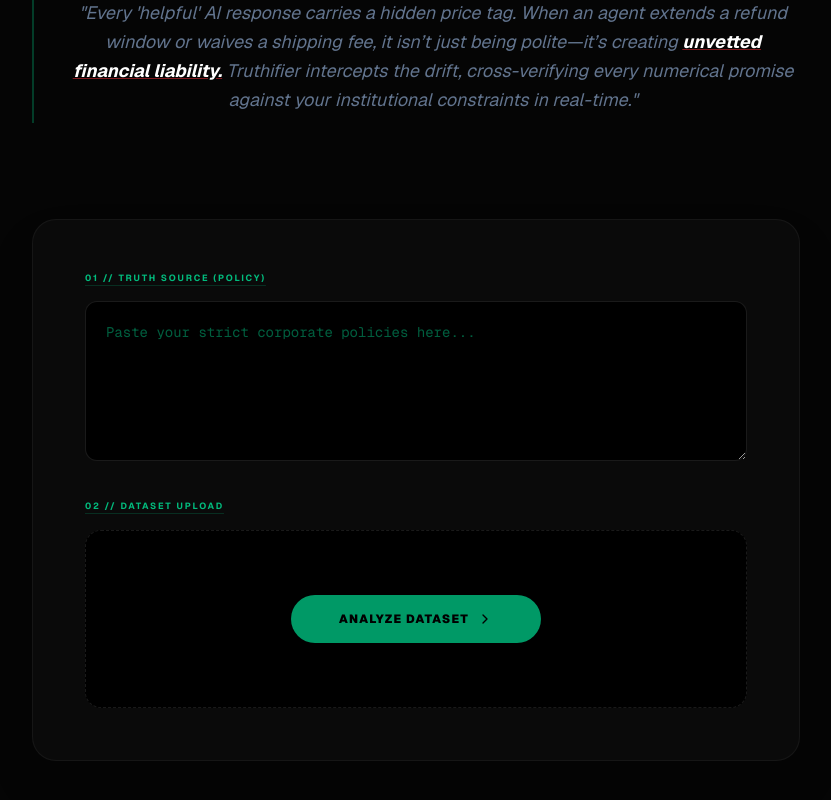
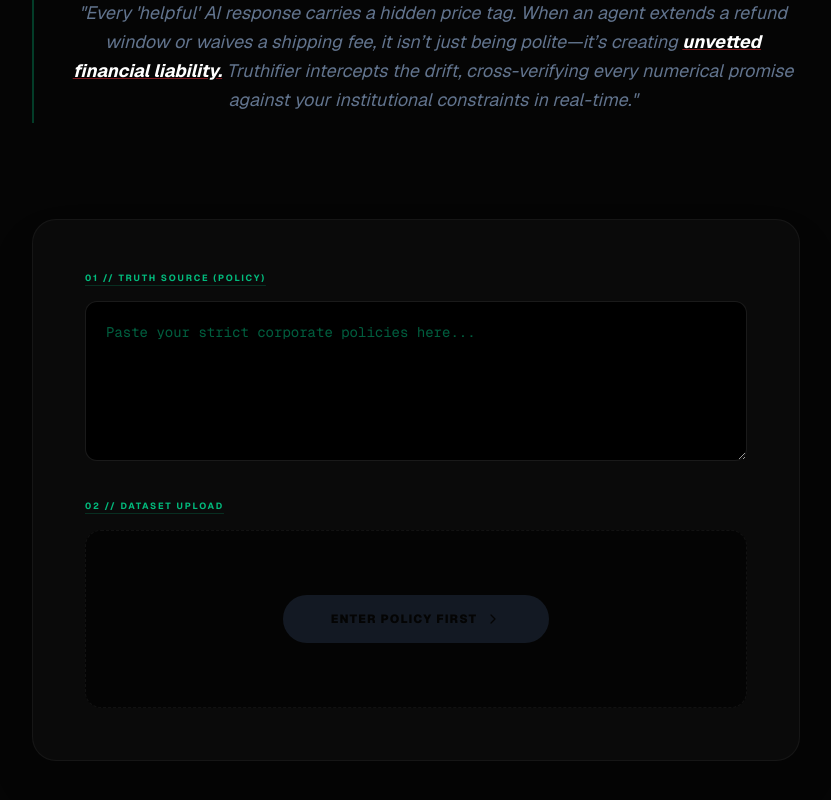
Before and after one commit to rishitvakare/Truthifier, a Next.js app: page / in a window 1280 px wide. Shown: the part 366-1166 px from the top of the page, without its empty margins (224-1055 px from the left). Built offline with nearby package versions, Linux system fonts and the light colour scheme.

Commit message:
error handling

```diff
--- a/app/page.tsx
+++ b/app/page.tsx
@@ -19,6 +19,14 @@
     const file = e.target.files?.[0];
     if (!file) return;
 
+    // NEW VALIDATION: Check for Truth Source before proceeding
+    if (!truthSource.trim()) {
+      alert("Protocol Error: You must provide a Truth Source (Policy) before analyzing logs.");
+      // Reset the input so they can re-upload after fixing the policy
+      e.target.value = "";
+      return;
+    }
+
     setLoading(true);
     const formData = new FormData();
     formData.append('file', file);
@@ -26,10 +34,16 @@
 
     try {
       const response = await fetch('/api/audit', { method: 'POST', body: formData });
+
+      // Check if server-side processing failed
+      if (!response.ok) {
+        throw new Error("Audit logic failure");
+      }
+
       const data = await response.json();
       setResults(data);
     } catch (error) {
-      alert("Protocol Analysis Failed.");
+      alert("Protocol Analysis Failed. Please ensure your JSON format is correct.");
     } finally {
       setLoading(false);
     }
@@ -40,15 +54,13 @@
     e.preventDefault();
     if (!email || !results) return;
 
-    // REMOVED: B2B filter logic that blocked personal domains
-
     setIsSubmitting(true);
     try {
       const response = await fetch('/api/leads', {
         method: 'POST',
         headers: { 'Content-Type': 'application/json' },
         body: JSON.stringify({
-          email: email, // Now accepts any valid email format
+          email: email,
           auditScore: results.score,
           liability: results.issues * 120 * 12
         }),
@@ -81,7 +93,6 @@
       </nav>
 
       <main className="max-w-5xl mx-auto pt-12 pb-32 px-6">
-        {/* REVENUE PROTECTION HOOK */}
         {!results && (
           <section id="mission" className="mb-24 text-center animate-in fade-in duration-1000">
             <div className="inline-block px-3 py-1 rounded-full border border-emerald-500/30 bg-emerald-500/5 text-emerald-500 text-[10px] font-bold uppercase tracking-[0.2em] mb-6">
@@ -113,22 +124,31 @@
 
                   <div>
                     <label className="text-[9px] font-bold uppercase tracking-[0.2em] text-emerald-500 mb-4 block underline decoration-emerald-500/20 underline-offset-4">02 // DATASET UPLOAD</label>
-                    <div className="bg-black border border-white/10 border-dashed rounded-2xl p-16 text-center hover:border-emerald-500/40 transition cursor-pointer group">
-                      <input type="file" className="hidden" id="log-upload" onChange={handleUpload} accept=".json" />
-                      <label htmlFor="log-upload" className="cursor-pointer">
+
+                    {/* IMPLEMENTED VALIDATION UI START */}
+                    <div className={`bg-black border border-white/10 border-dashed rounded-2xl p-16 text-center transition ${!truthSource.trim() ? 'opacity-50 cursor-not-allowed' : 'hover:border-emerald-500/40 cursor-pointer group'}`}>
+                      <input
+                        type="file"
+                        className="hidden"
+                        id="log-upload"
+                        onChange={handleUpload}
+                        accept=".json"
+                        disabled={!truthSource.trim()}
+                      />
+                      <label htmlFor="log-upload" className={!truthSource.trim() ? "cursor-not-allowed" : "cursor-pointer"}>
                         {loading ? <Loader2 className="animate-spin mx-auto text-emerald-500" size={40} /> : (
-                          <div className="bg-emerald-600 hover:bg-emerald-500 text-black px-12 py-4 rounded-full font-black text-xs uppercase tracking-widest inline-flex items-center gap-2 transition transform group-hover:scale-105">
-                            Analyze Dataset <ChevronRight size={16} />
+                          <div className={`${!truthSource.trim() ? 'bg-slate-800' : 'bg-emerald-600 hover:bg-emerald-500'} text-black px-12 py-4 rounded-full font-black text-xs uppercase tracking-widest inline-flex items-center gap-2 transition transform group-hover:scale-105`}>
+                            {!truthSource.trim() ? "Enter Policy First" : "Analyze Dataset"} <ChevronRight size={16} />
                           </div>
                         )}
                       </label>
                     </div>
+                    {/* IMPLEMENTED VALIDATION UI END */}
+
                   </div>
                 </div>
               ) : (
                 <div className="animate-in fade-in slide-in-from-bottom-4 duration-700">
-
-                  {/* MINIMALISTIC FORENSIC TILES */}
                   <div className="grid grid-cols-1 md:grid-cols-3 gap-4 mb-12">
                     <div className="bg-black border border-white/5 p-5 rounded-xl">
                       <p className="text-[9px] font-bold text-slate-500 uppercase tracking-[0.2em] mb-1">Liability Exposure // <span className="italic font-normal">Annual Est.</span></p>
@@ -142,8 +162,7 @@
                     <div className="bg-black border border-white/5 p-5 rounded-xl">
                       <p className="text-[9px] font-bold text-slate-500 uppercase tracking-[0.2em] mb-1">Institutional Drift</p>
                       <div className="flex items-baseline gap-1 text-white">
-                        <span className="text-2xl font-black italic tracking-tighter">{Math.round((results.issues / results.detailedResults.length) * 100)}</span>
-                        <span className="text-emerald-500 text-sm font-bold">%</span>
+                        <span className="text-2xl font-black italic tracking-tighter">{Math.round((results.issues / results.detailedResults.length) * 100)}%</span>
                       </div>
                     </div>
 
@@ -156,7 +175,6 @@
                     </div>
                   </div>
 
-                  {/* MINIMALIST ROADMAP REQUESTER */}
                   {results.score < 100 && (
                     <div className="mb-12 p-6 bg-emerald-500/5 border border-emerald-500/10 rounded-2xl">
                       <p className="text-[9px] font-bold text-emerald-500 uppercase tracking-[0.2em] mb-4">03 // Institutional Mitigation Roadmap</p>
```
